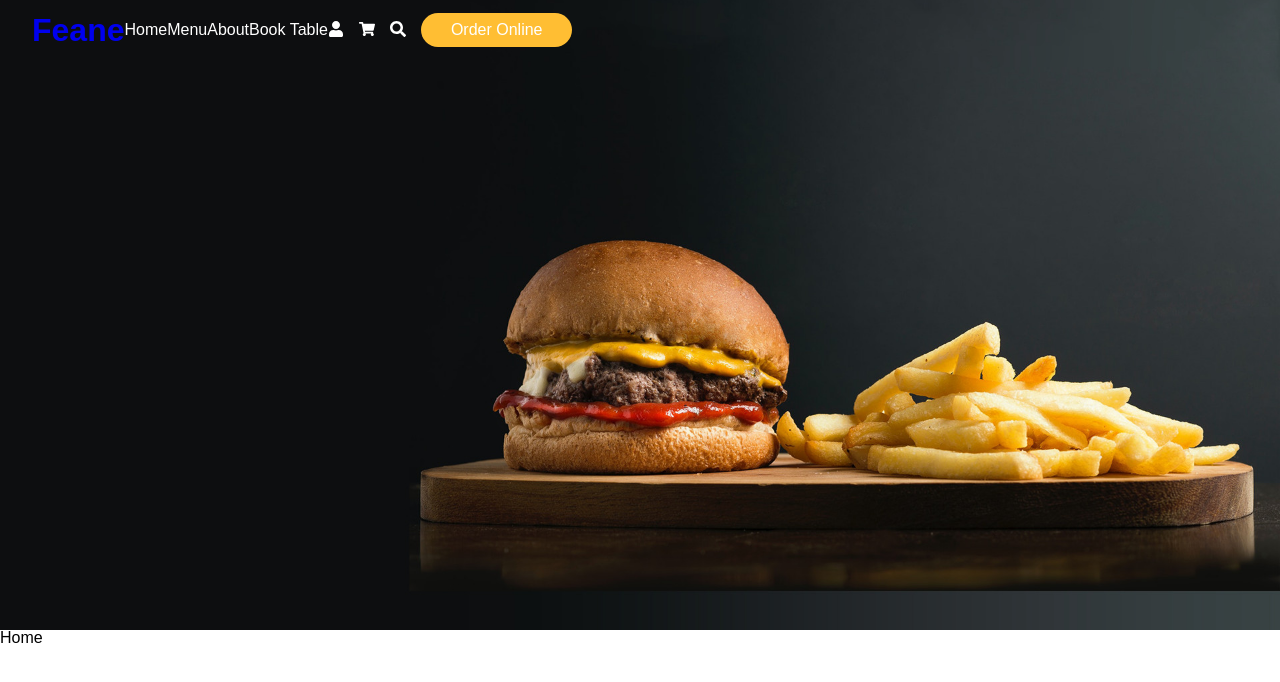
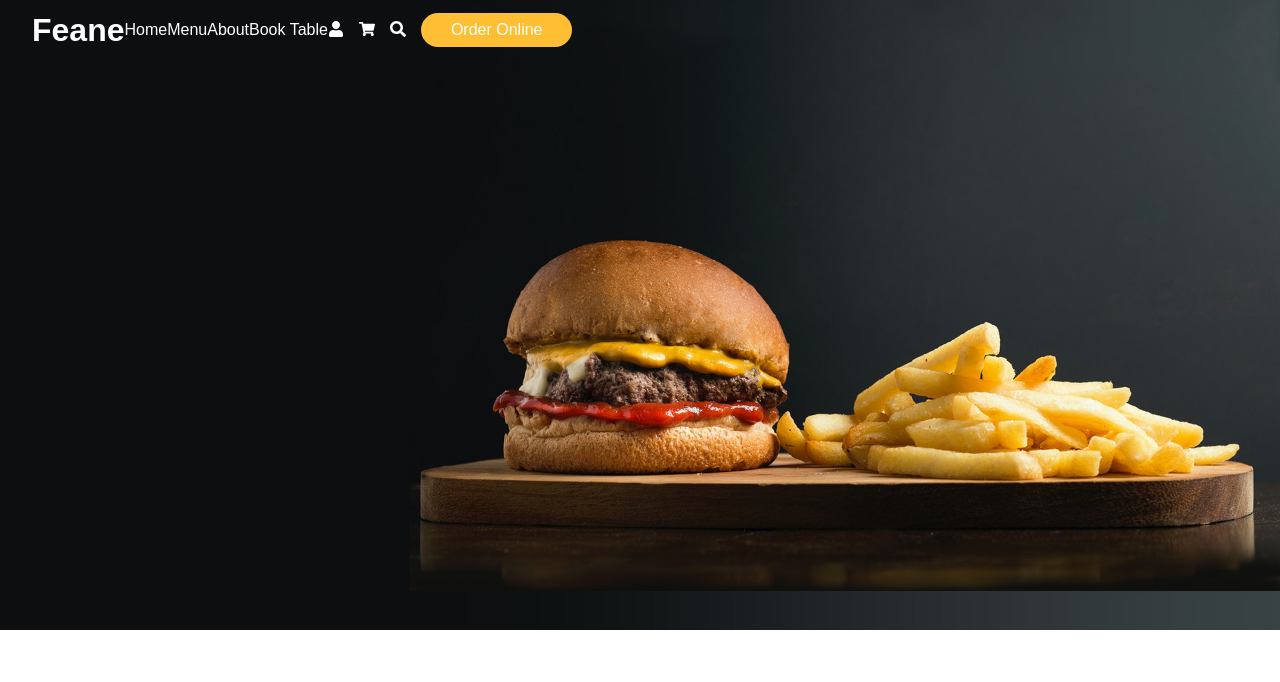
Before and after one commit to BrunoSilvaFaria/feane, a React (Vite) app: page / in a window 1280 px wide. Shown: the top 682 px of the page. Built offline with nearby package versions, Linux system fonts and the light colour scheme.

Commit message:
feat: adição de estilos globais, tal como cor e transition

```diff
--- a/src/global.css
+++ b/src/global.css
@@ -68,3 +68,10 @@ button:hover,
 a:hover {
   cursor: pointer;
 }
+a, button{
+  -webkit-transition: all 0.3s;
+  transition: all 0.3s;
+}
+*{
+  color: #fff;
+}
```
